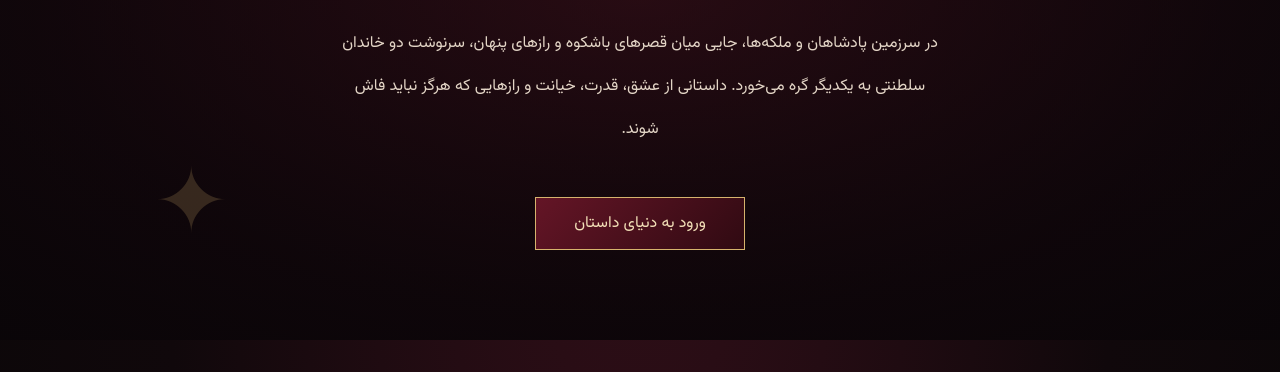
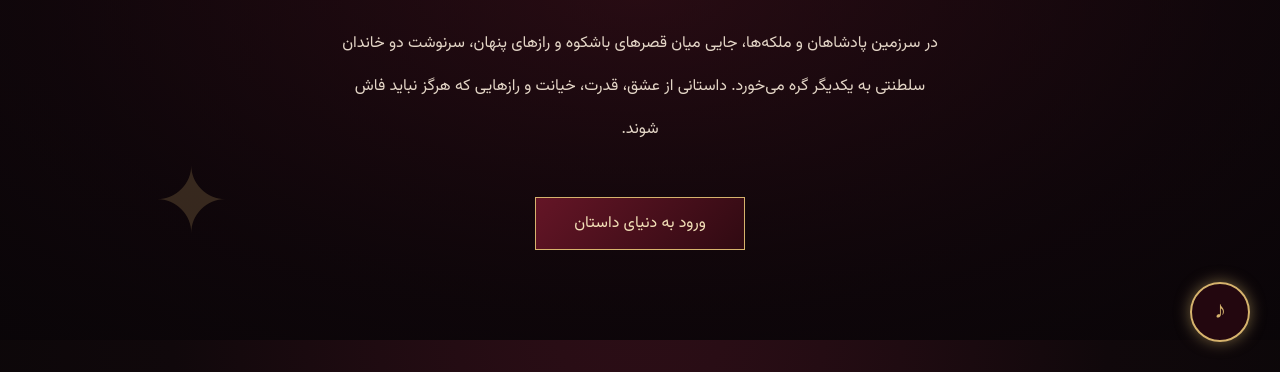
Before and after one commit to catnovar12345-droid/catnovar12345-droid.github.io, a plain HTML site: page index.html in a window 1280 px wide. Shown: the part 428-800 px from the top of the page. Drawn offline with nearby package versions, Linux system fonts and the light colour scheme; a web font is replaced by a local one.

Commit message:
Update index.html

```diff
--- a/index.html
+++ b/index.html
@@ -274,6 +274,42 @@ footer {
   font-size:13px;
 }
 
+/* استایل دکمه موزیک شناور */
+.music-btn {
+  position: fixed;
+  bottom: 30px;
+  right: 30px;
+  width: 60px;
+  height: 60px;
+  background: rgba(38, 8, 17, 0.9);
+  border: 2px solid var(--gold);
+  border-radius: 50%;
+  display: flex;
+  justify-content: center;
+  align-items: center;
+  cursor: pointer;
+  z-index: 1000;
+  box-shadow: 0 0 15px rgba(214, 179, 109, 0.5);
+  transition: all 0.3s;
+  font-size: 24px;
+  color: var(--gold);
+}
+
+.music-btn:hover {
+  transform: scale(1.1);
+  box-shadow: 0 0 25px rgba(214, 179, 109, 0.8);
+}
+
+.music-btn.playing {
+  animation: pulse 2s infinite;
+}
+
+@keyframes pulse {
+  0% { box-shadow: 0 0 0 0 rgba(214, 179, 109, 0.7); }
+  70% { box-shadow: 0 0 0 15px rgba(214, 179, 109, 0); }
+  100% { box-shadow: 0 0 0 0 rgba(214, 179, 109, 0); }
+}
+
 @media(max-width:800px) {
   header {
     flex-direction:column;
@@ -360,7 +396,6 @@ footer {
 
       <div class="character">
         <div class="circle">
-          <!-- اینجا عکس‌های واقعی خودت گذاشته شد -->
           <img src="file_000000005160821085cd97d3beb97764.png" alt="لوسی">
         </div>
         <h3>لوسی</h3>
@@ -405,7 +440,6 @@ footer {
 
       <div class="king">
         <div class="king-image">
-          <!-- عکس‌های پادشاهان از لینک‌های معتبر -->
           <img src="https://upload.wikimedia.org/wikipedia/commons/thumb/5/51/Louis_XIV_of_France.jpg/400px-Louis_XIV_of_France.jpg" alt="پادشاه فرانسه">
         </div>
         <h3>پادشاه فرانسه</h3>
@@ -464,5 +498,30 @@ footer {
   <p>نوشته شده با عشق توسط <span>Ava</span> 🥀</p>
 </footer>
 
+<!-- دکمه شناور موزیک -->
+<div class="music-btn" id="musicBtn" onclick="toggleMusic()">♪</div>
+
+<!-- فایل صوتی (آهنگ از سرور معتبر و باز) -->
+<audio id="bgMusic" loop>
+  <source src="https://www.soundhelix.com/examples/mp3/SoundHelix-Song-1.mp3" type="audio/mpeg">
+</audio>
+
+<script>
+  const audio = document.getElementById('bgMusic');
+  const btn = document.getElementById('musicBtn');
+
+  function toggleMusic() {
+    if (audio.paused) {
+      audio.play();
+      btn.classList.add('playing');
+      btn.innerHTML = '❚❚'; // آیکون توقف
+    } else {
+      audio.pause();
+      btn.classList.remove('playing');
+      btn.innerHTML = '♪'; // آیکون پخش
+    }
+  }
+</script>
+
 </body>
 </html>
```
